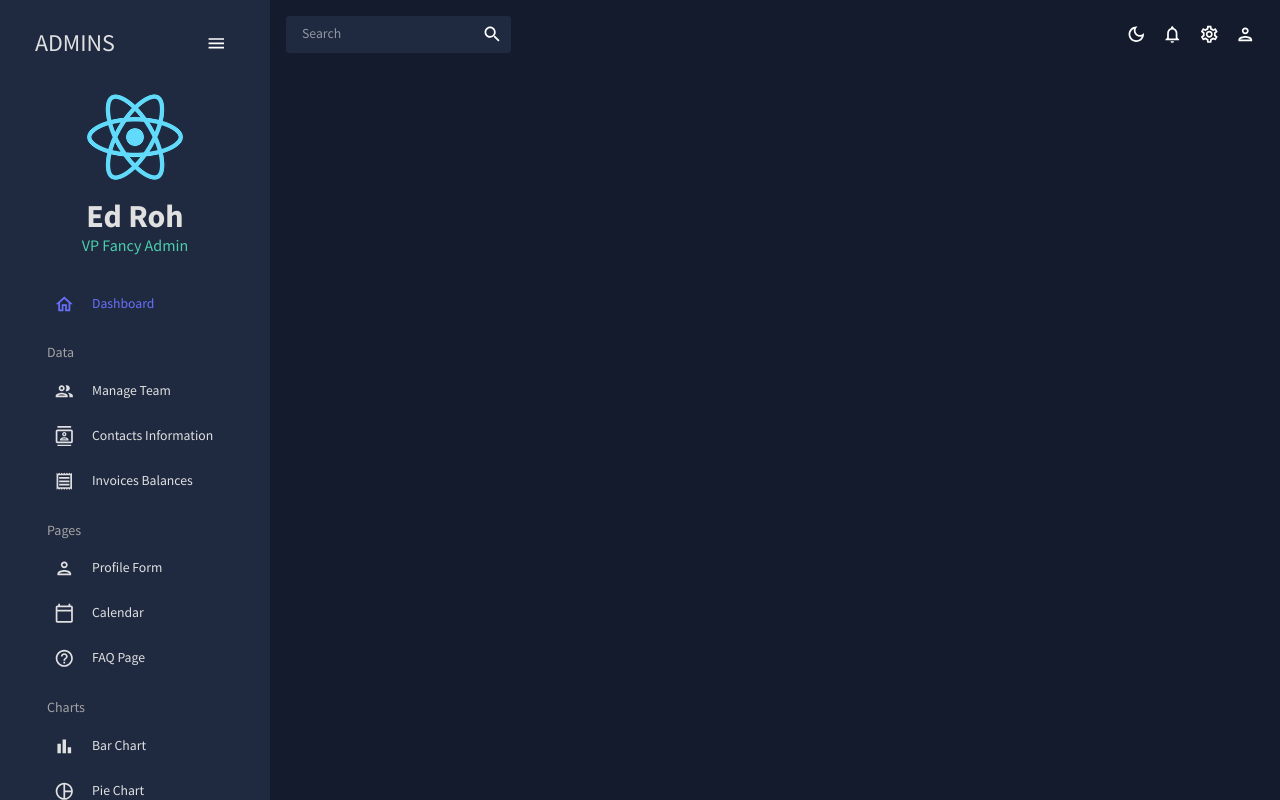
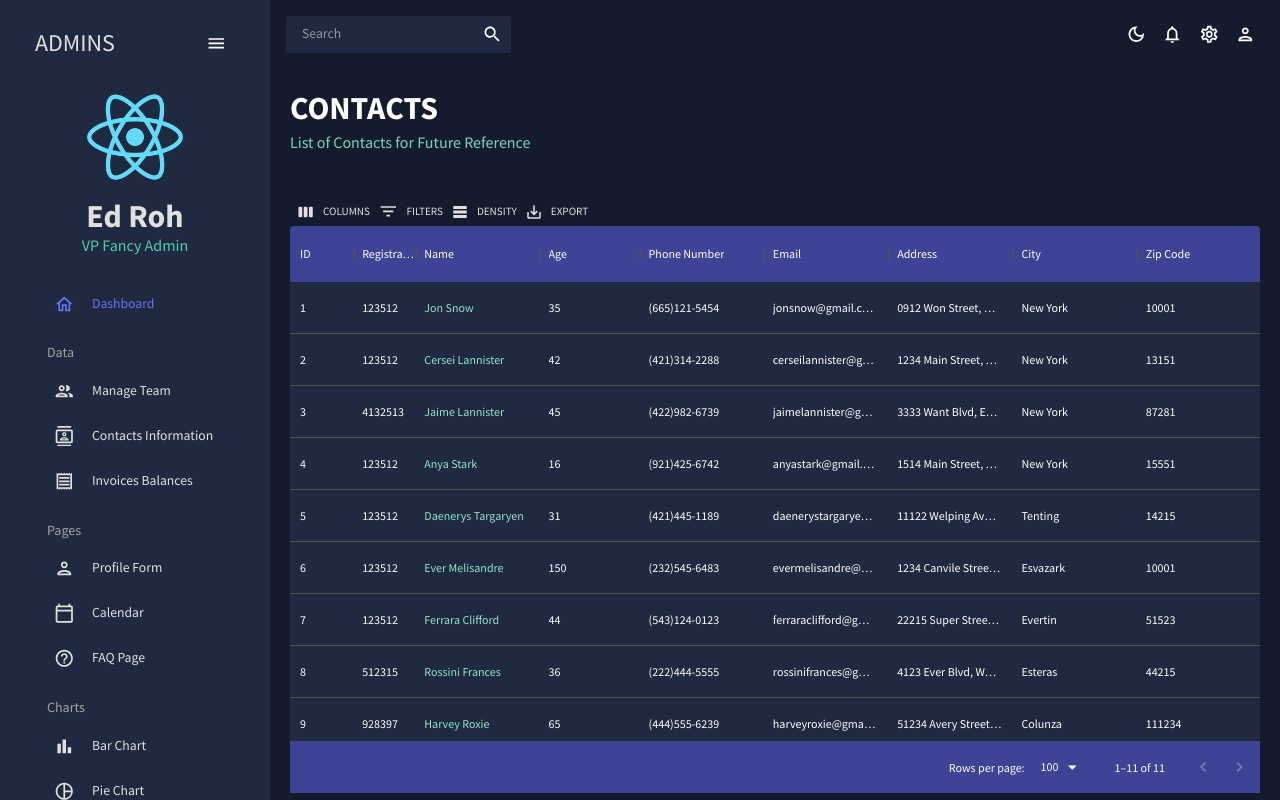
Before and after one commit to TiTUS-web/admin-dashboard, a React (Create React App) app: page /contacts in a window 1280 px wide. Built offline with nearby package versions, Linux system fonts and the light colour scheme.

Commit message:
create contacts module

```diff
--- a/src/App.js
+++ b/src/App.js
@@ -7,6 +7,7 @@
 
 import Dashboard from "./modules/dashboard/index";
 import Team from "./modules/team/index";
+import Contacts from "./modules/contacts/index";
 
 function App() {
     const [theme, colorMode] = useMode();
@@ -22,6 +23,7 @@
                 <Routes>
                   <Route path="/" element={<Dashboard />} />
                   <Route path="/team" element={<Team />} />
+                  <Route path="/contacts" element={<Contacts />} />
                 </Routes>
               </main>
           </div>
--- /dev/null
+++ b/src/modules/contacts/index.jsx
@@ -0,0 +1,107 @@
+import { Box, useTheme } from "@mui/material";
+import { DataGrid, GridToolbar } from "@mui/x-data-grid";
+import { tokens } from "../../theme";
+import { mockDataContacts } from "../../data/mockData";
+import Header from "../../components/Header";
+
+const Contacts = () => {
+  const theme = useTheme();
+  const colors = tokens(theme.palette.mode);
+
+  const columns = [
+    {
+      field: "id",
+      headerName: "ID",
+      flex: 0.5,
+    },
+    {
+      field: "registrarId",
+      headerName: "Registrar ID",
+      flex: 0.5,
+    },
+    {
+      field: "name",
+      headerName: "Name",
+      flex: 1,
+      cellClassName: "name-column--cell",
+    },
+    {
+      field: "age",
+      headerName: "Age",
+      type: "number",
+      headerAlign: "left",
+      align: "left",
+    },
+    {
+      field: "phone",
+      headerName: "Phone Number",
+      flex: 1,
+    },
+    {
+      field: "email",
+      headerName: "Email",
+      flex: 1,
+    },
+    {
+      field: "address",
+      headerName: "Address",
+      flex: 1,
+    },
+    {
+      field: "city",
+      headerName: "City",
+      flex: 1,
+    },
+    {
+      field: "zipCode",
+      headerName: "Zip Code",
+      flex: 1,
+    },
+  ];
+
+  return (
+    <Box m="20px">
+      <Header
+        title="CONTACTS"
+        subtitle="List of Contacts for Future Reference"
+      ></Header>
+      <Box
+        m="40px 0 0 0"
+        height="75vh"
+        sx={{
+          "& .MuiDataGrid-root": {
+            border: "none",
+          },
+          "& .MuiDataGrid-cell": {
+            borderBottom: "none",
+          },
+          "& .name-column--cell": {
+            color: colors.greenAccent[300],
+          },
+          "& .MuiDataGrid-columnHeaders": {
+            backgroundColor: colors.blueAccent[700],
+            borderBottom: "none",
+          },
+          "& .MuiDataGrid-virtualScroller": {
+            backgroundColor: colors.primary[400],
+          },
+          "& .MuiDataGrid-footerContainer": {
+            borderTop: "none",
+            backgroundColor: colors.blueAccent[700],
+          },
+          "& .MuiDataGrid-toolbarContainer .MuiButton-text": {
+            color: `${colors.grey[100]} !important`,
+          },
+        }}
+      >
+        <DataGrid
+          rows={mockDataContacts}
+          columns={columns}
+          components={{ Toolbar: GridToolbar }}
+        />
+      </Box>
+    </Box>
+  );
+};
+
+export default Contacts;
```
